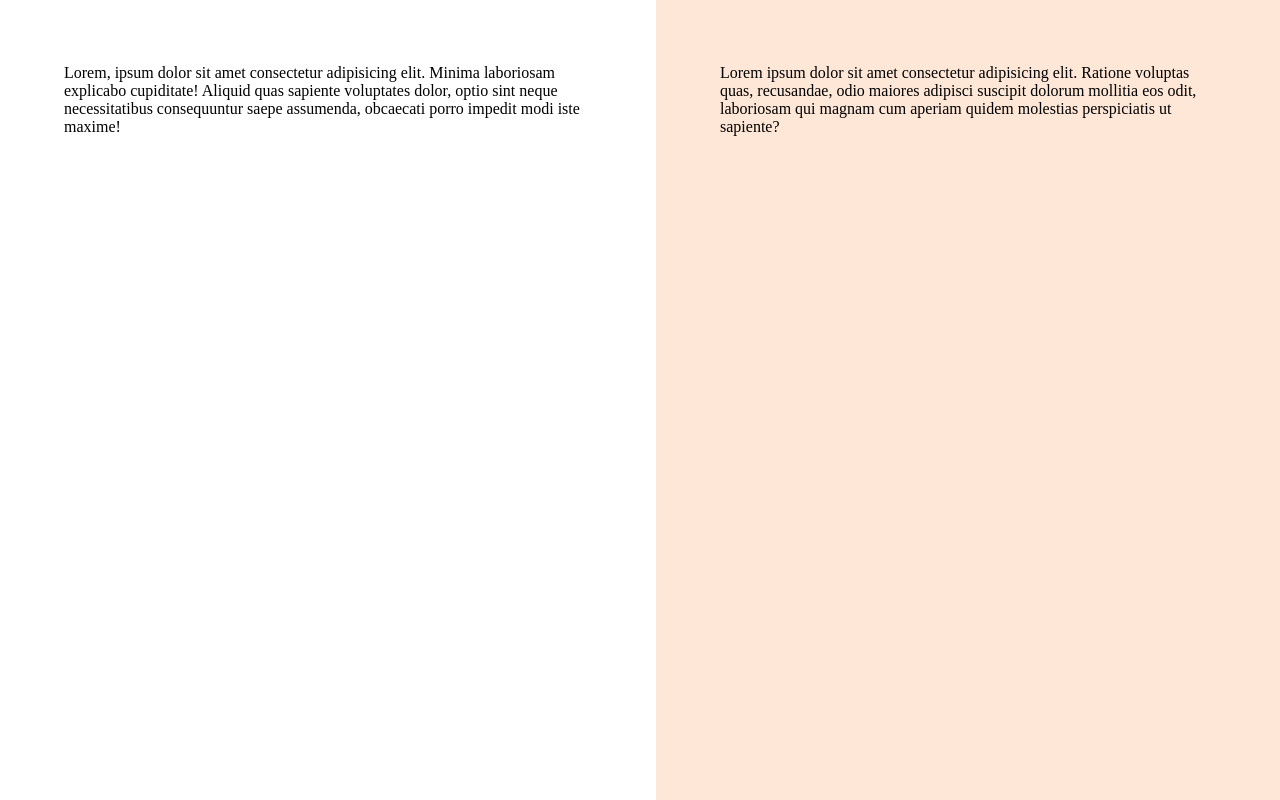
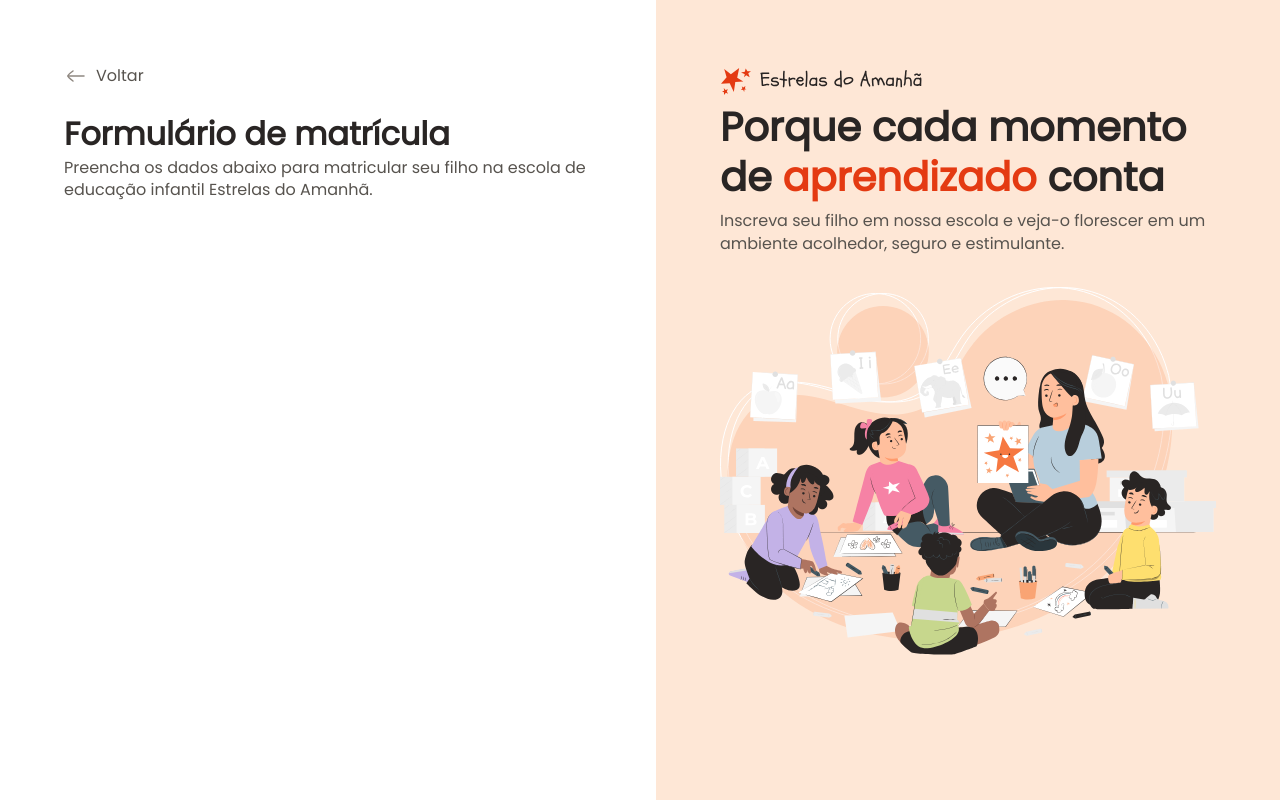
Before and after one commit to andreiMDL/formulario_matricula, a plain HTML site: page index.html in a window 1280 px wide. Drawn offline with Linux system fonts and the light colour scheme.

Commit message:
Adicionando conteúdo aside e iniciando o main

```diff
--- a/index.html
+++ b/index.html
@@ -14,11 +14,27 @@
 <body>
     <div id="app">
         <main>
-            <div class="main-container">Lorem, ipsum dolor sit amet consectetur adipisicing elit. Minima laboriosam explicabo cupiditate! Aliquid quas sapiente voluptates dolor, optio sint neque necessitatibus consequuntur saepe assumenda, obcaecati porro impedit modi iste maxime!</div>
+            <div class="main-container">
+                <div class="back">
+                    <img src="assets/icons/arrow-left-02.svg" alt="">
+                    <span>Voltar</span>
+                </div>
+
+                <h1>Formulário de matrícula</h1>
+                <p>Preencha os dados abaixo para matricular seu filho na escola de educação infantil Estrelas do Amanhã.</p>
+            </div>
         </main>
 
         <aside>
-            <div class="aside-container">Lorem ipsum dolor sit amet consectetur adipisicing elit. Ratione voluptas quas, recusandae, odio maiores adipisci suscipit dolorum mollitia eos odit, laboriosam qui magnam cum aperiam quidem molestias perspiciatis ut sapiente?</div>
+            <div class="aside-container">
+                <header>
+                    <img src="assets/logo.svg" alt="">
+                    <h2>Porque cada momento de <span>aprendizado</span> conta</h2>
+                    <p>Inscreva seu filho em nossa escola e veja-o florescer em um ambiente acolhedor, seguro e estimulante.</p>
+                </header>
+
+                <img src="assets/Illustration.svg" alt="">
+            </div>
         </aside>
     </div>
 </body>
--- a/styles/global.css
+++ b/styles/global.css
@@ -38,4 +38,17 @@
 
 body {
     overflow: hidden;
+
+    font: var(--text);
+    color: var(--text-secondary);
+
 }
+
+h1, h2 {
+    color: var(--text-primary);
+}
+
+img {
+    max-width: 100%;
+    height: 100%;
+}
--- a/styles/layout.css
+++ b/styles/layout.css
@@ -14,13 +14,39 @@ main {
 main .main-container {
     max-width: 33rem;
     margin-left: auto;
+
+    & .back {
+        display: flex;
+        align-items: center;
+        gap: .5rem;
+        margin-bottom: 1.5rem;
+
+        & h1 {
+            font: 600 1.5rem/1.25 var(--font-family);
+            margin-bottom: .5rem;
+        }
+    }
 }
+
+
 
 aside {
     background-color: var(--surface-secondary);
     padding: 4rem;
+
+    & .aside-container {
+        max-width: 31rem;
+
+        & > img{
+            margin-top: 2rem;
+        }
+    }
+
+    & h2 {
+        font: 600 2.5rem/1.25 var(--font-family);
+        margin-bottom: .5rem;
+        & span {
+            color: var(--text-highlight);
+        }
+    }
 }
-
-aside .aside-container {
-    max-width: 31rem;
-}
```
